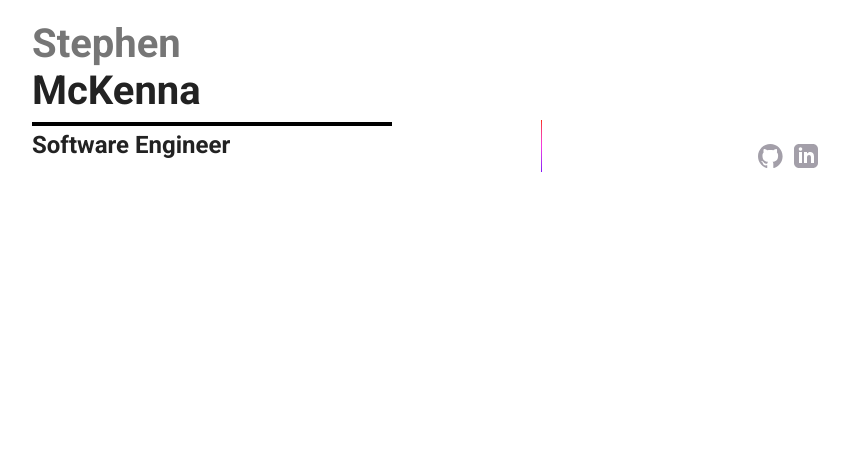
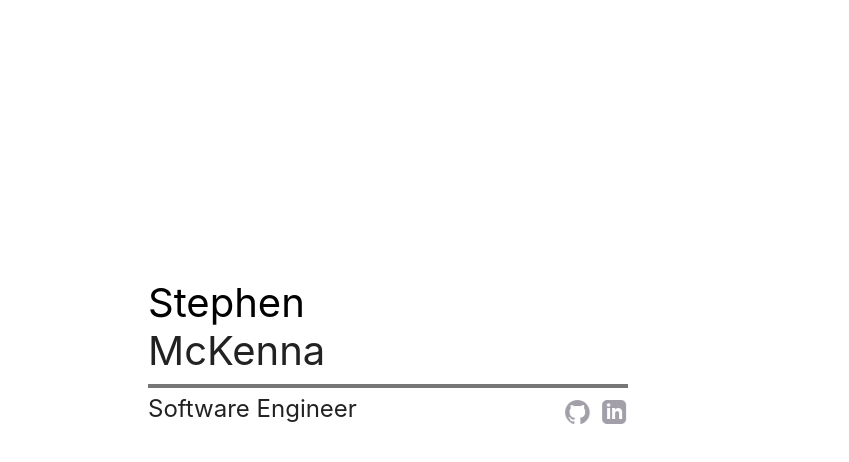
Before and after one commit to stephenmckenna/portfolio, an Angular app: page / in a window 1280 px wide. Shown: the top 462 px of the page, without its empty margins (68-917 px from the left). Built offline with nearby package versions, Linux system fonts and the light colour scheme.

Commit message:
Development (#3)
* add animated name header

* change some colors, make it look a lil different

```diff
--- a/src/app/app.component.css
+++ b/src/app/app.component.css
@@ -1,29 +1,4 @@
 :host {
-  --bright-blue: oklch(51.01% 0.274 263.83);
-  --electric-violet: oklch(53.18% 0.28 296.97);
-  --french-violet: oklch(47.66% 0.246 305.88);
-  --vivid-pink: oklch(69.02% 0.277 332.77);
-  --hot-red: oklch(61.42% 0.238 15.34);
-  --orange-red: oklch(63.32% 0.24 31.68);
-
-  --gray-900: oklch(19.37% 0.006 300.98);
-  --gray-700: oklch(36.98% 0.014 302.71);
-  --gray-400: oklch(70.9% 0.015 304.04);
-
-  --red-to-pink-to-purple-vertical-gradient: linear-gradient(
-    180deg,
-    var(--orange-red) 0%,
-    var(--vivid-pink) 50%,
-    var(--electric-violet) 100%
-  );
-
-  --red-to-pink-to-purple-horizontal-gradient: linear-gradient(
-    90deg,
-    var(--orange-red) 0%,
-    var(--vivid-pink) 50%,
-    var(--electric-violet) 100%
-  );
-
   --pill-accent: var(--bright-blue);
 
   font-family: "Inter", -apple-system, BlinkMacSystemFont, "Segoe UI", Roboto,
@@ -52,8 +27,8 @@ p {
 }
 
 main {
-  width: 100%;
-  min-height: 100%;
+  width: 100vw;
+  min-height: 100vh;
   display: flex;
   flex-direction: column;
   justify-content: center;
@@ -63,26 +38,11 @@ main {
   position: relative;
 }
 
-header {
-  margin-bottom: 2rem;
-}
-
-.angular-logo {
-  max-width: 9.2rem;
-}
-
-.header {
-  display: flex;
-  justify-content: center;
-  align-items: center;
-  min-height: fit-content;
-}
-
 .content {
   display: flex;
   justify-content: space-around;
   width: 100%;
-  max-width: 700px;
+  max-width: 75%;
   margin-bottom: 3rem;
 }
 
@@ -93,88 +53,3 @@ header {
 .content p {
   margin-top: 1.5rem;
 }
-
-.divider {
-  width: 1px;
-  background: var(--red-to-pink-to-purple-vertical-gradient);
-  margin-inline: 0.5rem;
-}
-
-.pill-group {
-  display: flex;
-  flex-direction: column;
-  align-items: start;
-  flex-wrap: wrap;
-  gap: 1.25rem;
-}
-
-.pill {
-  display: flex;
-  align-items: center;
-  --pill-accent: var(--bright-blue);
-  background: color-mix(in srgb, var(--pill-accent) 5%, transparent);
-  color: var(--pill-accent);
-  padding-inline: 0.75rem;
-  padding-block: 0.375rem;
-  border-radius: 2.75rem;
-  border: 0;
-  transition: background 0.3s ease;
-  font-family: var(--inter-font);
-  font-size: 0.875rem;
-  font-style: normal;
-  font-weight: 500;
-  line-height: 1.4rem;
-  letter-spacing: -0.00875rem;
-  text-decoration: none;
-}
-
-.pill:hover {
-  background: color-mix(in srgb, var(--pill-accent) 15%, transparent);
-}
-
-.pill-group .pill:nth-child(6n + 1) {
-  --pill-accent: var(--bright-blue);
-}
-.pill-group .pill:nth-child(6n + 2) {
-  --pill-accent: var(--french-violet);
-}
-.pill-group .pill:nth-child(6n + 3),
-.pill-group .pill:nth-child(6n + 4),
-.pill-group .pill:nth-child(6n + 5) {
-  --pill-accent: var(--hot-red);
-}
-
-.pill-group svg {
-  margin-inline-start: 0.25rem;
-}
-
-.social-links {
-  display: flex;
-  align-items: center;
-  gap: 0.73rem;
-  margin-top: 1.5rem;
-}
-
-.social-links path {
-  transition: fill 0.3s ease;
-  fill: var(--gray-400);
-}
-
-.social-links a:hover svg path {
-  fill: var(--gray-900);
-}
-
-@media screen and (max-width: 650px) {
-  .content {
-    flex-direction: column;
-    width: max-content;
-  }
-
-  .divider {
-    height: 1px;
-    height: 1px;
-    width: 100%;
-    background: var(--red-to-pink-to-purple-horizontal-gradient);
-    margin-block: 1.5rem;
-  }
-}
--- a/src/app/app.component.html
+++ b/src/app/app.component.html
@@ -5,45 +5,7 @@
     </div>
     <div class="divider" role="separator" aria-label="Divider"></div>
     <div class="right-side">
-      <div class="social-links">
-        <a
-          href="https://github.com/stephenmckenna"
-          aria-label="Github"
-          target="_blank"
-          rel="noopener"
-        >
-          <svg
-            width="25"
-            height="24"
-            viewBox="0 0 25 24"
-            fill="none"
-            xmlns="http://www.w3.org/2000/svg"
-            alt="Github"
-          >
-            <path
-              d="M12.3047 0C5.50634 0 0 5.50942 0 12.3047C0 17.7423 3.52529 22.3535 8.41332 23.9787C9.02856 24.0946 9.25414 23.7142 9.25414 23.3871C9.25414 23.0949 9.24389 22.3207 9.23876 21.2953C5.81601 22.0377 5.09414 19.6444 5.09414 19.6444C4.53427 18.2243 3.72524 17.8449 3.72524 17.8449C2.61064 17.082 3.81137 17.0973 3.81137 17.0973C5.04697 17.1835 5.69604 18.3647 5.69604 18.3647C6.79321 20.2463 8.57636 19.7029 9.27978 19.3881C9.39052 18.5924 9.70736 18.0499 10.0591 17.7423C7.32641 17.4347 4.45429 16.3765 4.45429 11.6618C4.45429 10.3185 4.9311 9.22133 5.72065 8.36C5.58222 8.04931 5.16694 6.79833 5.82831 5.10337C5.82831 5.10337 6.85883 4.77319 9.2121 6.36459C10.1965 6.09082 11.2424 5.95546 12.2883 5.94931C13.3342 5.95546 14.3801 6.09082 15.3644 6.36459C17.7023 4.77319 18.7328 5.10337 18.7328 5.10337C19.3942 6.79833 18.9789 8.04931 18.8559 8.36C19.6403 9.22133 20.1171 10.3185 20.1171 11.6618C20.1171 16.3888 17.2409 17.4296 14.5031 17.7321C14.9338 18.1012 15.3337 18.8559 15.3337 20.0084C15.3337 21.6552 15.3183 22.978 15.3183 23.3779C15.3183 23.7009 15.5336 24.0854 16.1642 23.9623C21.0871 22.3484 24.6094 17.7341 24.6094 12.3047C24.6094 5.50942 19.0999 0 12.3047 0Z"
-            />
-          </svg>
-        </a>
-        <a
-          href="https://linkedin.com/in/-stephenmckenna/"
-          aria-label="LinkedIn"
-          target="_blank"
-          rel="noopener"
-        >
-          <svg
-            width="24"
-            height="24"
-            viewBox="0 0 24 24"
-            fill="none"
-            xmlns="http://www.w3.org/2000/svg"
-            alt="Twitter"
-          >
-            <path
-              d="M19 0h-14c-2.761 0-5 2.239-5 5v14c0 2.761 2.239 5 5 5h14c2.762 0 5-2.239 5-5v-14c0-2.761-2.238-5-5-5zm-11 19h-3v-11h3v11zm-1.5-12.268c-.966 0-1.75-.79-1.75-1.764s.784-1.764 1.75-1.764 1.75.79 1.75 1.764-.783 1.764-1.75 1.764zm13.5 12.268h-3v-5.604c0-3.368-4-3.113-4 0v5.604h-3v-11h3v1.765c1.396-2.586 7-2.777 7 2.476v6.759z"            />
-          </svg>
-        </a>
-      </div>
+
     </div>
   </div>
 </main>
--- a/src/app/header/header.component.css
+++ b/src/app/header/header.component.css
@@ -1,7 +1,13 @@
 @import url('https://fonts.googleapis.com/css?family=Roboto:700');
 
 .header-container {
-  margin: 6rem;
+  height: 30vh;
+  width: 75vw;
+
+  --gray-900: oklch(19.37% 0.006 300.98);
+  --gray-700: oklch(36.98% 0.014 302.71);
+  --gray-400: oklch(70.9% 0.015 304.04);
+
 }
 
 @keyframes showTopText {
@@ -15,15 +21,15 @@
 }
 .animated-title {
   color: #222;
-  font-family: Roboto, Arial, sans-serif;
-  height: 90vmin;
-  left: 50%;
-  position: absolute;
-  top: 50%;
-  transform: translate(-100%, -50%) scale(0.5);
-  width: 90vmin;
+  font-family: "Inter Tight", -apple-system, BlinkMacSystemFont, "Segoe UI", Roboto,
+  Helvetica, Arial, sans-serif, "Apple Color Emoji", "Segoe UI Emoji",
+  "Segoe UI Symbol";
+  height: 200%;
+  position: inherit;
+  transform: translate(-20%, -25%) scale(0.5);
+  width: 100%;
 }
-.animated-title > div {
+.animated-title > div:not(.social-links) {
   height: 50%;
   overflow: hidden;
   position: absolute;
@@ -31,7 +37,7 @@
 }
 .animated-title > div div {
   font-size: 10vmin;
-  padding: 2vmin 0;
+  padding: 2% 0;
   position: absolute;
 }
 .animated-title > div div span {
@@ -41,7 +47,7 @@
   font-size: 6vmin;
 }
 .animated-title > div.text-top {
-  border-bottom: 1vmin solid #000;
+  border-bottom: 1vmin solid #767676;
   top: 0;
 }
 .animated-title > div.text-top div {
@@ -52,7 +58,7 @@
   transform: translate(0, 100%);
 }
 .animated-title > div.text-top div span:first-child {
-  color: #767676;
+  color: black;
 }
 .animated-title > div.text-bottom {
   bottom: 0;
@@ -64,3 +70,34 @@
   top: 0;
   transform: translate(0, -100%);
 }
+
+.social-links {
+  position: relative;
+  float: right;
+  height: fit-content;
+  width: fit-content;
+  padding: 1rem;
+  display: flex;
+  align-items: center;
+  gap: 0.73rem;
+  transform: translate(-20%, 450%) scale(2);
+  animation-name: fade-in;
+  animation-delay: 2.5s;
+  animation-duration: 0.5s;
+  animation-fill-mode: backwards;
+}
+
+.social-links path {
+  transition: fill 0.3s ease;
+  fill: var(--gray-400);
+}
+
+.social-links a:hover svg path {
+  fill: var(--gray-900);
+}
+
+@keyframes fade-in {
+  0% {opacity: 0;}
+  100% {opacity: 1;}
+
+}
--- a/src/app/header/header.component.html
+++ b/src/app/header/header.component.html
@@ -9,5 +9,44 @@
     <div class="text-bottom">
       <div>Software Engineer</div>
     </div>
+    <div class="social-links">
+      <a
+        href="https://github.com/stephenmckenna"
+        aria-label="Github"
+        target="_blank"
+        rel="noopener"
+      >
+        <svg
+          width="25"
+          height="24"
+          viewBox="0 0 25 24"
+          fill="none"
+          xmlns="http://www.w3.org/2000/svg"
+          alt="Github"
+        >
+          <path
+            d="M12.3047 0C5.50634 0 0 5.50942 0 12.3047C0 17.7423 3.52529 22.3535 8.41332 23.9787C9.02856 24.0946 9.25414 23.7142 9.25414 23.3871C9.25414 23.0949 9.24389 22.3207 9.23876 21.2953C5.81601 22.0377 5.09414 19.6444 5.09414 19.6444C4.53427 18.2243 3.72524 17.8449 3.72524 17.8449C2.61064 17.082 3.81137 17.0973 3.81137 17.0973C5.04697 17.1835 5.69604 18.3647 5.69604 18.3647C6.79321 20.2463 8.57636 19.7029 9.27978 19.3881C9.39052 18.5924 9.70736 18.0499 10.0591 17.7423C7.32641 17.4347 4.45429 16.3765 4.45429 11.6618C4.45429 10.3185 4.9311 9.22133 5.72065 8.36C5.58222 8.04931 5.16694 6.79833 5.82831 5.10337C5.82831 5.10337 6.85883 4.77319 9.2121 6.36459C10.1965 6.09082 11.2424 5.95546 12.2883 5.94931C13.3342 5.95546 14.3801 6.09082 15.3644 6.36459C17.7023 4.77319 18.7328 5.10337 18.7328 5.10337C19.3942 6.79833 18.9789 8.04931 18.8559 8.36C19.6403 9.22133 20.1171 10.3185 20.1171 11.6618C20.1171 16.3888 17.2409 17.4296 14.5031 17.7321C14.9338 18.1012 15.3337 18.8559 15.3337 20.0084C15.3337 21.6552 15.3183 22.978 15.3183 23.3779C15.3183 23.7009 15.5336 24.0854 16.1642 23.9623C21.0871 22.3484 24.6094 17.7341 24.6094 12.3047C24.6094 5.50942 19.0999 0 12.3047 0Z"
+          />
+        </svg>
+      </a>
+      <a
+        href="https://linkedin.com/in/-stephenmckenna/"
+        aria-label="LinkedIn"
+        target="_blank"
+        rel="noopener"
+      >
+        <svg
+          width="24"
+          height="24"
+          viewBox="0 0 24 24"
+          fill="none"
+          xmlns="http://www.w3.org/2000/svg"
+          alt="Twitter"
+        >
+          <path
+            d="M19 0h-14c-2.761 0-5 2.239-5 5v14c0 2.761 2.239 5 5 5h14c2.762 0 5-2.239 5-5v-14c0-2.761-2.238-5-5-5zm-11 19h-3v-11h3v11zm-1.5-12.268c-.966 0-1.75-.79-1.75-1.764s.784-1.764 1.75-1.764 1.75.79 1.75 1.764-.783 1.764-1.75 1.764zm13.5 12.268h-3v-5.604c0-3.368-4-3.113-4 0v5.604h-3v-11h3v1.765c1.396-2.586 7-2.777 7 2.476v6.759z"            />
+        </svg>
+      </a>
+    </div>
   </div>
 </div>
```
